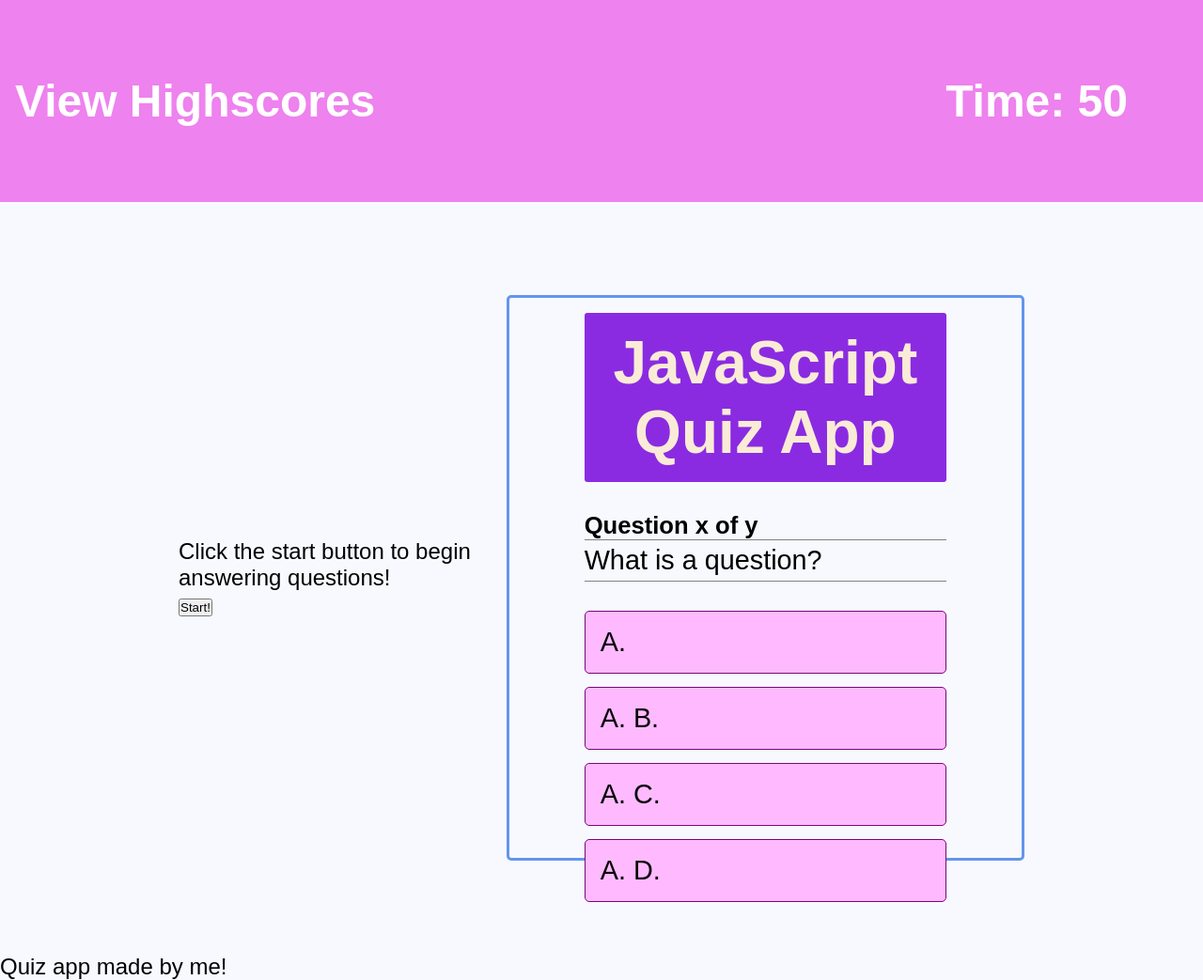
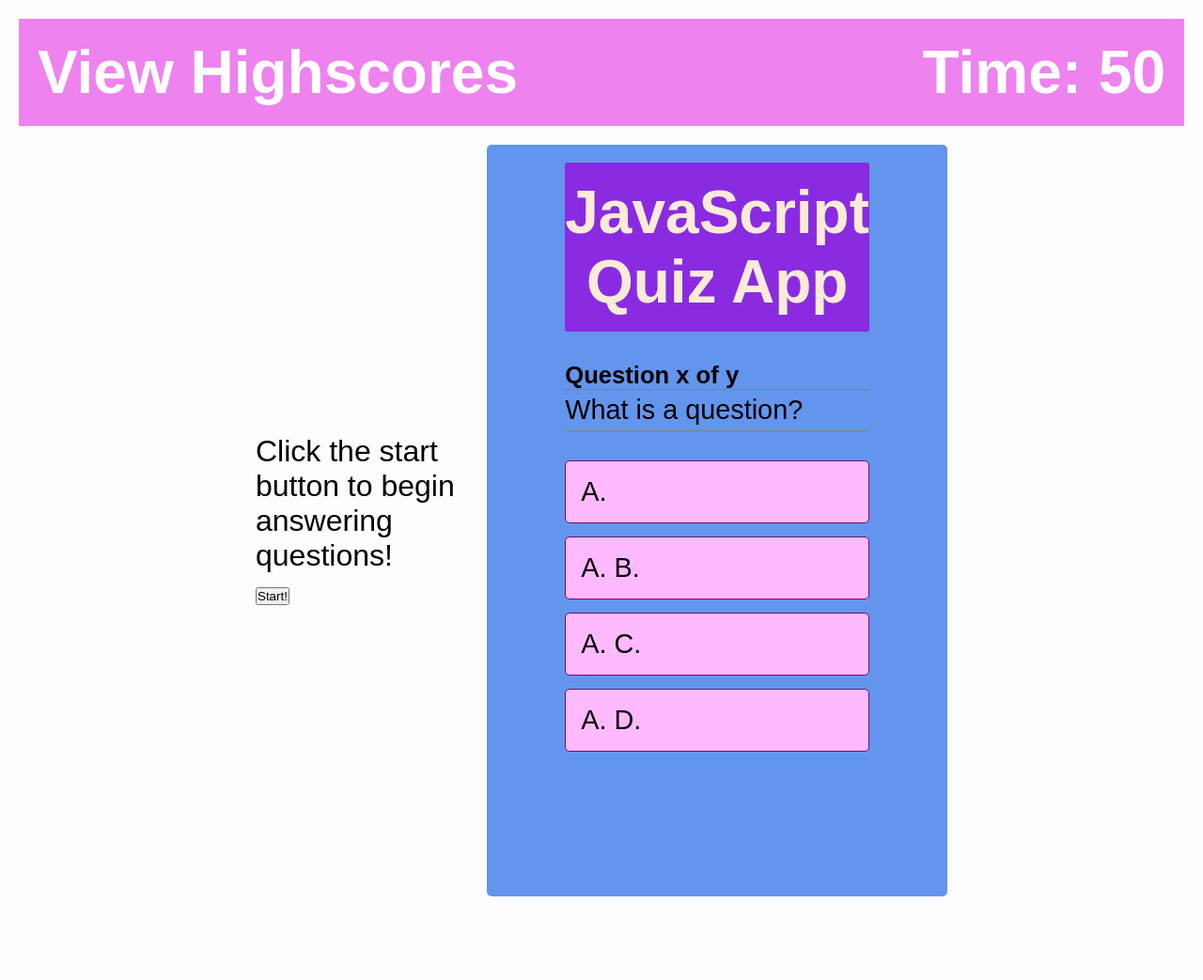
Before and after one commit to baileyrachael25/Challenge-4, a plain HTML site: page index.html in a window 1280 px wide. Shown: the whole page at 94% size. After the commit the page ends 954 px from the top, so only its background shows below. Drawn offline with Linux system fonts and the light colour scheme.

Commit message:
fixing style sheet reference

```diff
--- a/Assets/css/style.css
+++ b/Assets/css/style.css
@@ -1,12 +1,13 @@
-*   {
+* {
     padding: 0;
     margin: 0;
+    box-sizing: border-box;
 }
 
 body {
-    background-color: #f8f9ff;
-    font-family: 'Montserrat', sans-serif;
-    font-size: 1.5rem;
+    background-color: #fdfdfd;
+    font-family: Arial, Helvetica, sans-serif;
+    font-size: 2rem;
 }
 
 .wrapper {
@@ -21,17 +22,16 @@ header {
     align-items: center;
     background-color: violet;
     color: white;
-    padding: 2vh;
+    padding: 20px;
+    margin: 20px;
 }
 
 #score {
     float: left
-    margin: 4rem;
 }
 
 #count-down {
     float: right;
-    margin: 4rem;
 }
 
 /*starting page*/
@@ -40,20 +40,22 @@ header {
 
 /*quiz content container*/
 .container {
-    max-width: 900px;
+    display: flex;
+    height: 100vh;
+    max-width: 100vh;
     margin: 0 auto;
     padding: 0 2rem;
-    display: flex;
     justify-content: center;
     align-items: center;
-    height: 100vh;
 }
 
 .quiz-box {
-    width: 600px;
-    height: 500px;
+    display: flex;
+    align-items: center;
+    width: 800px;
+    height: 800px;
     margin: 0 auto;
-    background-color: ;
+    background-color: cornflowerblue;
     padding: 1rem 5rem 5rem 5rem;
     border: 3px solid cornflowerblue;
     border-radius: 5px;
@@ -93,7 +95,6 @@ header {
 
 .buttons {
     margin: 1.5rem 0 4rem 0;
-
 }
 
 .btn {
--- a/index.html
+++ b/index.html
@@ -5,7 +5,7 @@
     <meta name="viewport" content="width=device-width, initial-scale=1.0" />
     <meta http-equiv="X-UA-Compatible" content="ie=edge" />
     <title>Quiz App</title>
-    <link rel="stylesheet" href="./assets/css/style.css"/>
+    <link rel="stylesheet" href="./Assets/css/style.css"/>
 </head>
 
 <body>
@@ -48,12 +48,6 @@
                 </div>
             </div>
         </main>
-
-        <!--Page Footer-->
-        <footer>
-            <p>Quiz app made by me!</p>
-        </footer>
-
     </div>
     <script src="../Assets/js/script.js"></script>
 </body>
```
